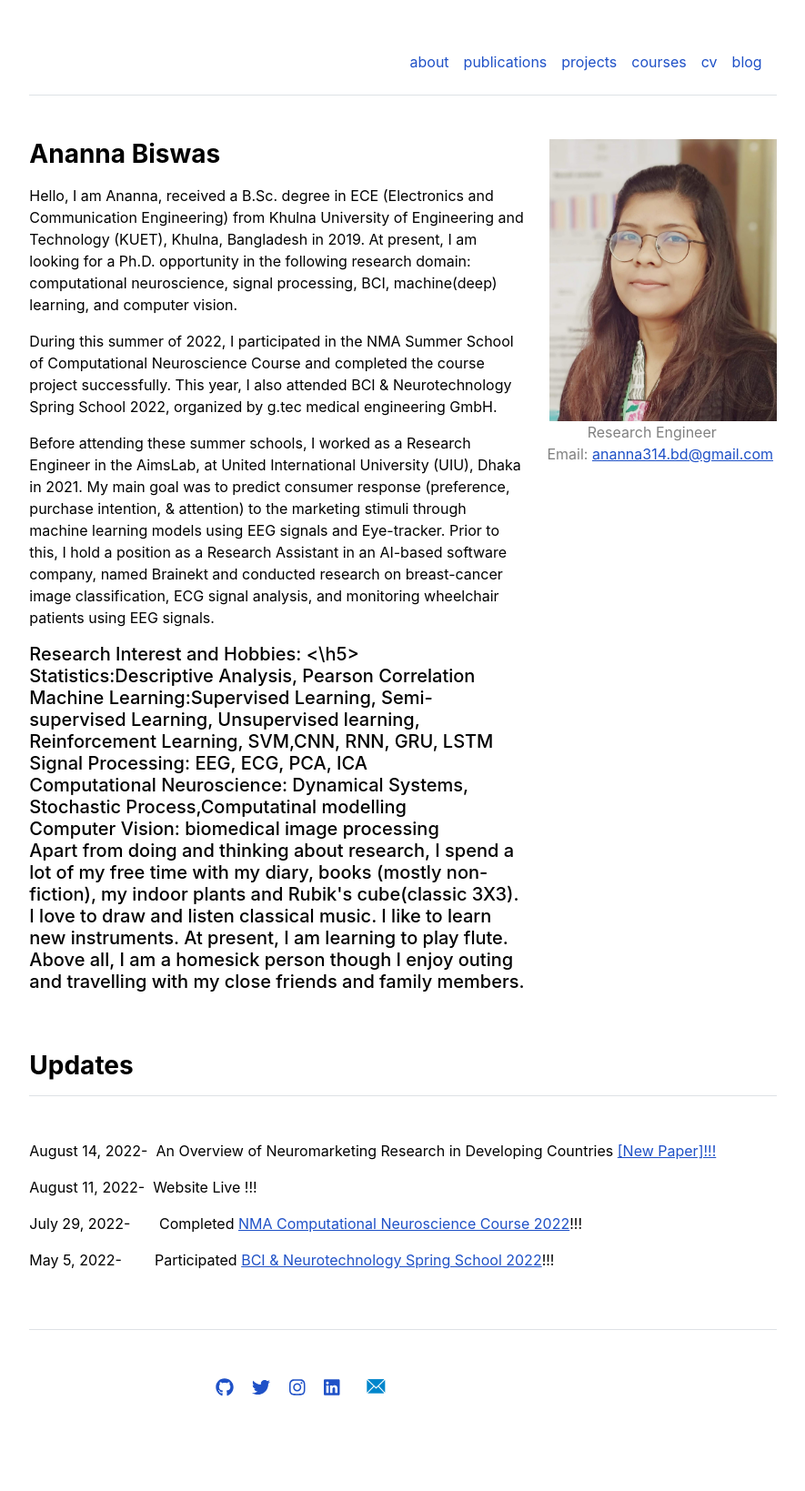
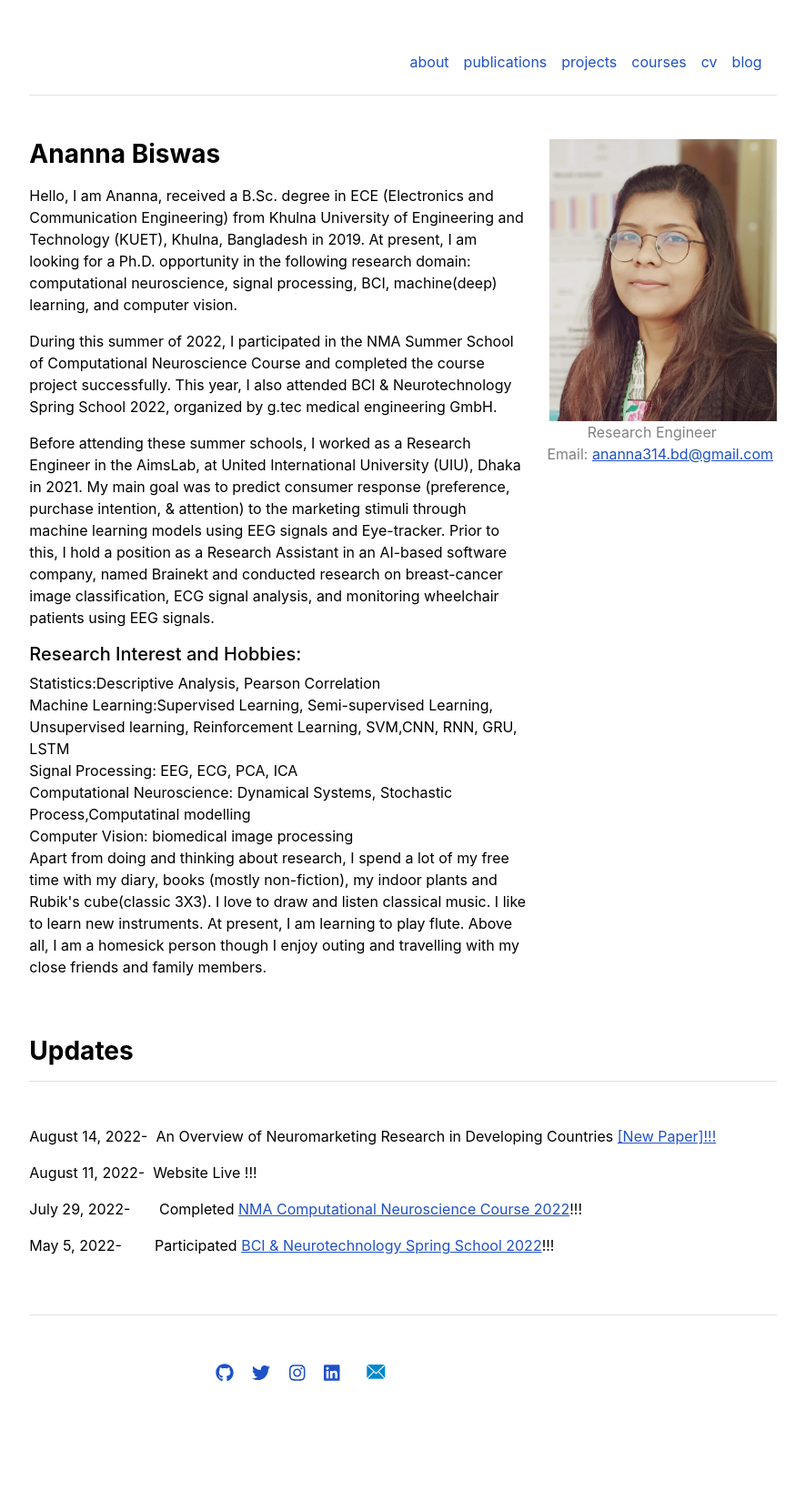
Before and after one commit to Anannabiswas/anannabiswas.github.io, a Jekyll site: the page built from index.md, in a window 1280 px wide. Shown: the whole page at 91% size, without its empty margins (197-1082 px from the left). Built offline with Jekyll 4.4.1, drawn with Linux system fonts in a browser that asks for light colours.

Commit message:
Update index.md

```diff
--- a/index.md
+++ b/index.md
@@ -16,8 +16,9 @@ title: "Home"
  Prior to this, I hold a position as a Research Assistant in an AI-based software company, named Brainekt and conducted research on breast-cancer image classification,
  ECG signal analysis, and monitoring wheelchair patients using EEG signals.
 
- <h5>Research Interest and Hobbies: <\h5>
+ <h5>Research Interest and Hobbies: </h5>
 
+ <p>
  Statistics:Descriptive Analysis, Pearson Correlation <br>
  Machine Learning:Supervised Learning, Semi-supervised Learning, Unsupervised learning, Reinforcement Learning, SVM,CNN, RNN, GRU, LSTM <br>
  Signal Processing: EEG, ECG, PCA, ICA<br>
@@ -28,3 +29,5 @@ title: "Home"
  Apart from doing and thinking about research, I spend a lot of my free time with my diary, books (mostly non-fiction), my indoor plants and Rubik's cube(classic 3X3).
  I love to draw and listen classical music. I like to learn new instruments. At present, I am learning to play flute. Above all, I am a homesick person though I enjoy
  outing and travelling with my close friends and family members.
+
+</p>
```
